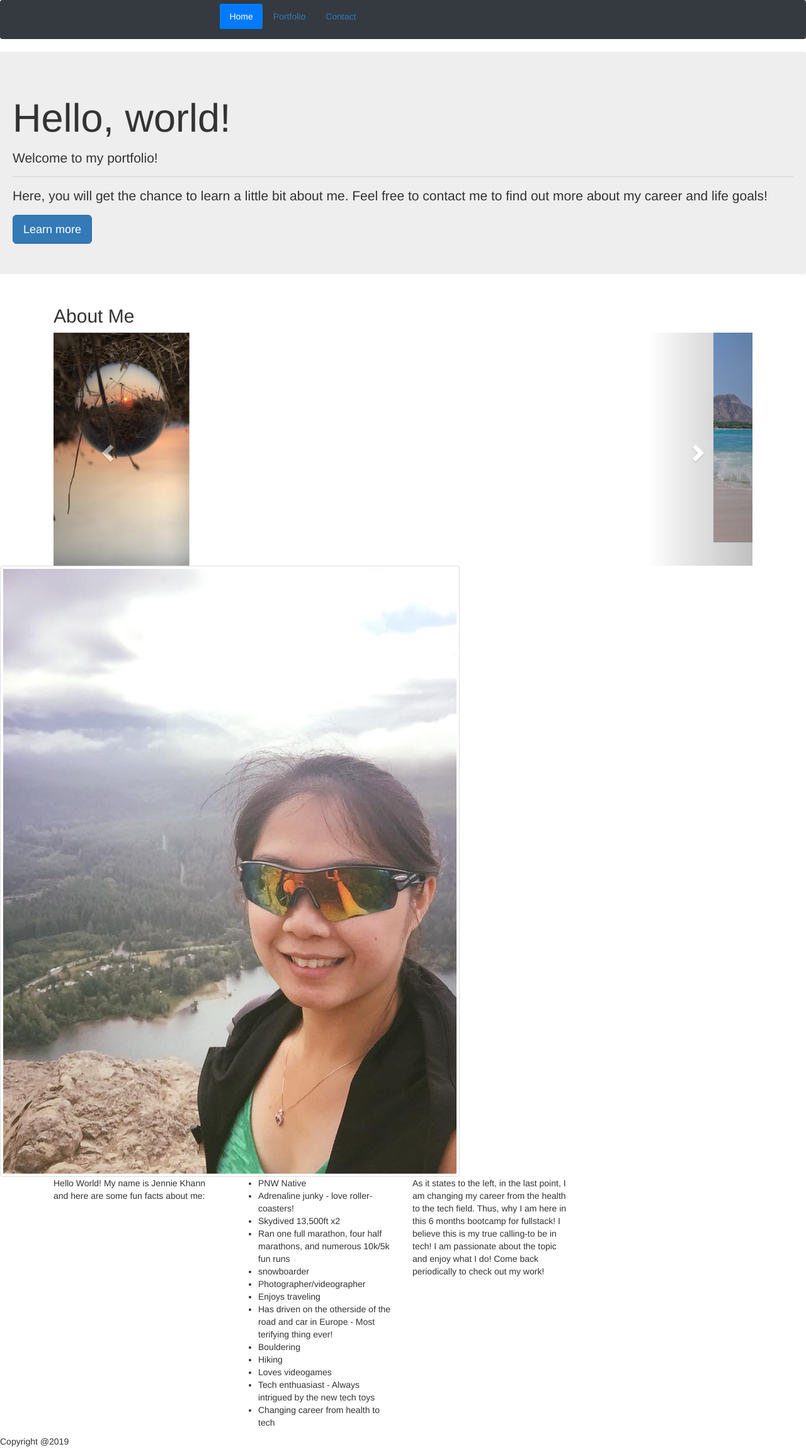
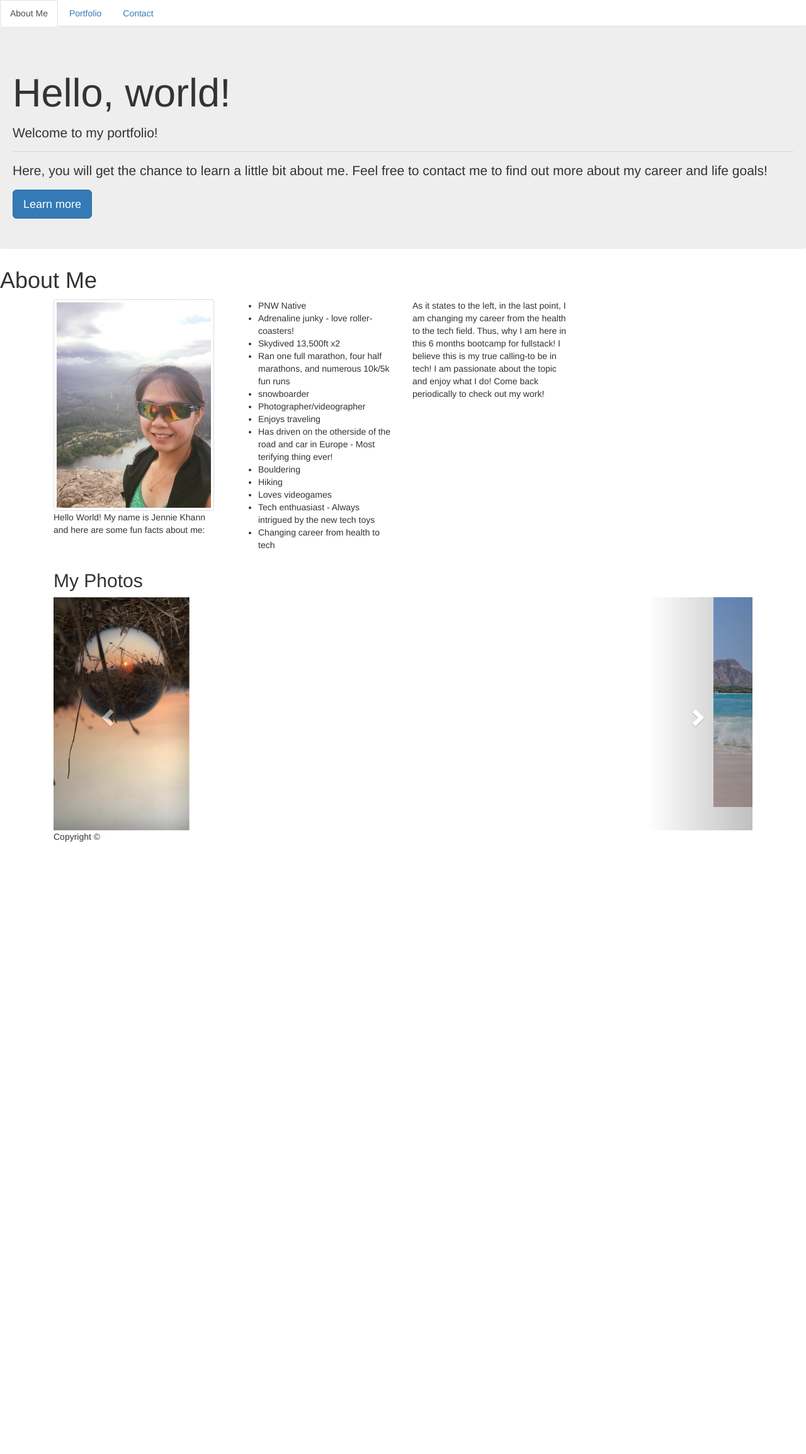
Before and after one commit to JKGills12/Bootstrap-Portfolio, a plain HTML site: page index.html in a window 1280 px wide. Shown: the whole page at 63% size. After the commit the page ends 1338 px from the top, so only its background shows below. Drawn offline with nearby package versions, Linux system fonts and the light colour scheme; files that its build step writes are made by us from their sources.

Commit message:
changed the navbar to a different bootstrap code

```diff
--- a/index.html
+++ b/index.html
@@ -19,7 +19,9 @@
   <script src="https://ajax.googleapis.com/ajax/libs/jquery/3.4.0/jquery.min.js"></script>
   <script src="https://maxcdn.bootstrapcdn.com/bootstrap/3.4.0/js/bootstrap.min.js"></script>
 
+
   <link rel="stylesheet" href="style.css">
+
 
 </head>
 
@@ -29,30 +31,17 @@
 
   <body>
 
-    <nav class="navbar navbar-dark bg-dark">
-      <!-- Navbar content -->
-      <ul class="nav nav-pills mb-3" id="pills-tab" role="tablist">
+      <ul class="nav nav-tabs">
           <li class="nav-item">
-          <a class="nav-link active" id="pills-home-tab" data-toggle="pill" href="index.html" role="tab"
-            aria-controls="pills-home" aria-selected="true">Home</a>
+            <a class="nav-link active" href="index.html">About Me</a>
           </li>
           <li class="nav-item">
-          <a class="nav-link" id="pills-profile-tab" data-toggle="pill" href="portfolio.html" role="tab"
-            aria-controls="pills-profile" aria-selected="false">Portfolio</a>
+            <a class="nav-link" href="portfolio.html">Portfolio</a>
           </li>
           <li class="nav-item">
-          <a class="nav-link" id="pills-contact-tab" data-toggle="pill" href="contact.html" role="tab"
-            aria-controls="pills-contact" aria-selected="false">Contact</a>
+            <a class="nav-link" href="contact.html">Contact</a>
           </li>
         </ul>
-      <div class="tab-content" id="pills-tabContent">
-        <div class="tab-pane fade show active" id="pills-home" role="tabpanel" aria-labelledby="pills-home-tab">...
-        </div>
-        <div class="tab-pane fade" id="pills-profile" role="tabpanel" aria-labelledby="pills-profile-tab">...</div>
-        <div class="tab-pane fade" id="pills-contact" role="tabpanel" aria-labelledby="pills-contact-tab">...</div>
-      </div>
-    </nav>
-
 
     <div class="jumbotron">
       <h1 class="display-4">Hello, world!</h1>
@@ -63,9 +52,44 @@
       <a class="btn btn-primary btn-lg" href="contact.html" role="button">Learn more</a>
     </div>
 
+    <h1>About Me</h1>
 
     <div class="container">
-      <h2>About Me</h2>
+        <div class="row">
+          <div class="col-md-3">
+              <img src="../Bootstrap-Portfolio/assets/images/hiking.jpg"  width="275px" height="375px" alt="hiking" class="img-thumbnail">
+            <p>Hello World! My name is Jennie Khann and here are some fun facts about me:</p>
+          </div>
+          <div class="col-md-3">
+            <ul>
+              <li>PNW Native</li>
+              <li>Adrenaline junky - love roller-coasters!</li>
+              <li>Skydived 13,500ft x2</li>
+              <li>Ran one full marathon, four half marathons, and numerous 10k/5k fun runs</li>
+              <li>snowboarder</li>
+              <li>Photographer/videographer</li>
+              <li>Enjoys traveling</li>
+              <li>Has driven on the otherside of the road and car in Europe - Most terifying thing ever!</li>
+              <li>Bouldering</li>
+              <li>Hiking</li>
+              <li>Loves videogames</li>
+              <li>Tech enthuasiast - Always intrigued by the new tech toys</li>
+              <li>Changing career from health to tech</li>
+            </ul>
+          </div>
+          <div class="col-md-3">
+            <p>As it states to the left, in the last point, I am changing my career from the health to the tech field.
+              Thus, why I am here in this 6 months bootcamp for fullstack! I believe this is my true calling-to be in
+              tech! I am passionate about the topic and enjoy what I do!
+
+              Come back periodically to check out my work!</p>
+          </div>
+        </div>
+      </div>
+
+
+    <div class="container">
+      <h2>My Photos</h2>
       <div id="myCarousel" class="carousel slide" data-ride="carousel">
         <!-- Indicators -->
         <ol class="carousel-indicators">
@@ -118,44 +142,15 @@
       </div>
     </div>
 
-    <img src="../Bootstrap-Portfolio/assets/images/hiking.jpg" alt="hiking" class="img-thumbnail">
-
-    <div class="container">
-      <div class="row">
-        <div class="col-md-3">
-          <p>Hello World! My name is Jennie Khann and here are some fun facts about me:</p>
-        </div>
-        <div class="col-md-3">
-          <ul>
-            <li>PNW Native</li>
-            <li>Adrenaline junky - love roller-coasters!</li>
-            <li>Skydived 13,500ft x2</li>
-            <li>Ran one full marathon, four half marathons, and numerous 10k/5k fun runs</li>
-            <li>snowboarder</li>
-            <li>Photographer/videographer</li>
-            <li>Enjoys traveling</li>
-            <li>Has driven on the otherside of the road and car in Europe - Most terifying thing ever!</li>
-            <li>Bouldering</li>
-            <li>Hiking</li>
-            <li>Loves videogames</li>
-            <li>Tech enthuasiast - Always intrigued by the new tech toys</li>
-            <li>Changing career from health to tech</li>
-          </ul>
-        </div>
-        <div class="col-md-3">
-          <p>As it states to the left, in the last point, I am changing my career from the health to the tech field.
-            Thus, why I am here in this 6 months bootcamp for fullstack! I believe this is my true calling-to be in
-            tech! I am passionate about the topic and enjoy what I do!
-
-            Come back periodically to check out my work!</p>
-        </div>
-      </div>
-    </div>
 
 
-    <footer id="main-footer">
-      <p>Copyright @2019</p>
+
+    <footer>
+      <div class="container">
+        Copyright &copy;
+      </div>
     </footer>
+
 
   </body>
 
```
Also changed, not shown: contact.html (+83 -0 lines), portfolio.html (+12 -12 lines). Lines whose indentation alone changed are shown as unchanged.
